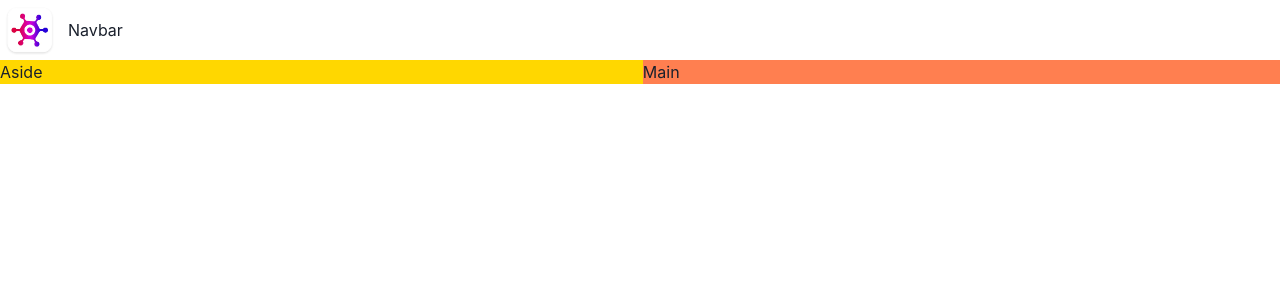
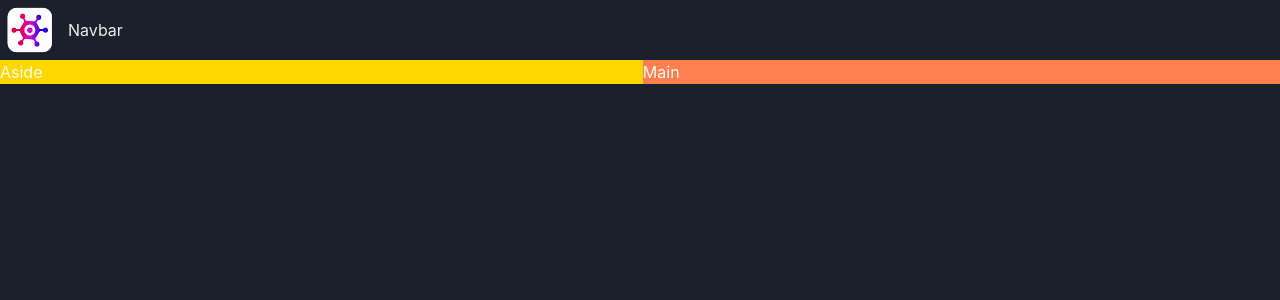
Before and after one commit to davidimmanuelhartel/game-hub, a React (Vite) app: page / in a window 1280 px wide. Shown: the top 300 px of the page. Built offline with nearby package versions, Linux system fonts and the light colour scheme.

Commit message:
implement dark mode

```diff
--- a/src/main.tsx
+++ b/src/main.tsx
@@ -1,12 +1,14 @@
 import React from "react";
 import ReactDOM from "react-dom/client";
-import { ChakraProvider } from "@chakra-ui/react";
+import { ChakraProvider, ColorModeScript } from "@chakra-ui/react";
 import App from "./App";
+import theme from "./theme";
 import "./index.css";
 
 ReactDOM.createRoot(document.getElementById("root") as HTMLElement).render(
   <React.StrictMode>
-    <ChakraProvider>
+    <ChakraProvider theme={theme}>
+      <ColorModeScript initialColorMode={theme.config.initialColorMode} />
       <App />
     </ChakraProvider>
   </React.StrictMode>
--- /dev/null
+++ b/src/theme.ts
@@ -0,0 +1,9 @@
+import { extendTheme, ThemeConfig } from "@chakra-ui/react";
+
+const config: ThemeConfig = {
+    initialColorMode: "dark",
+};
+
+const theme = extendTheme({ config });
+
+export default theme;
```
